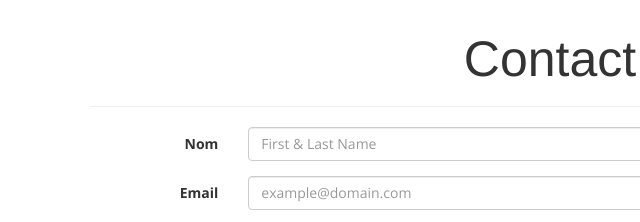
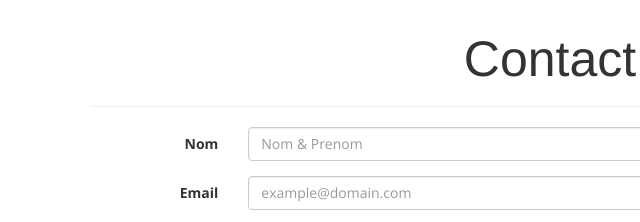
Before and after one commit to AlexFr28/champs_de_vision, a plain HTML site: page index.html in a window 1280 px wide. Shown: the part 3980-4202 px from the top of the page, 90-730 px from the left. Drawn offline with nearby package versions, Linux system fonts and the light colour scheme; some packages are replaced by stand-ins of ours.

Commit message:
modif nom et prenom

```diff
--- a/index.html
+++ b/index.html
@@ -298,7 +298,7 @@ Text
                 <div class="form-group">
                     <label for="name" class="col-sm-2 control-label">Nom</label>
                     <div class="col-sm-10">
-                        <input type="text" class="form-control" id="name" name="name" placeholder="First & Last Name" value="">
+                        <input type="text" class="form-control" id="name" name="name" placeholder="Nom & Prenom" value="">
                     </div>
                 </div>
                 <div class="form-group">
```
